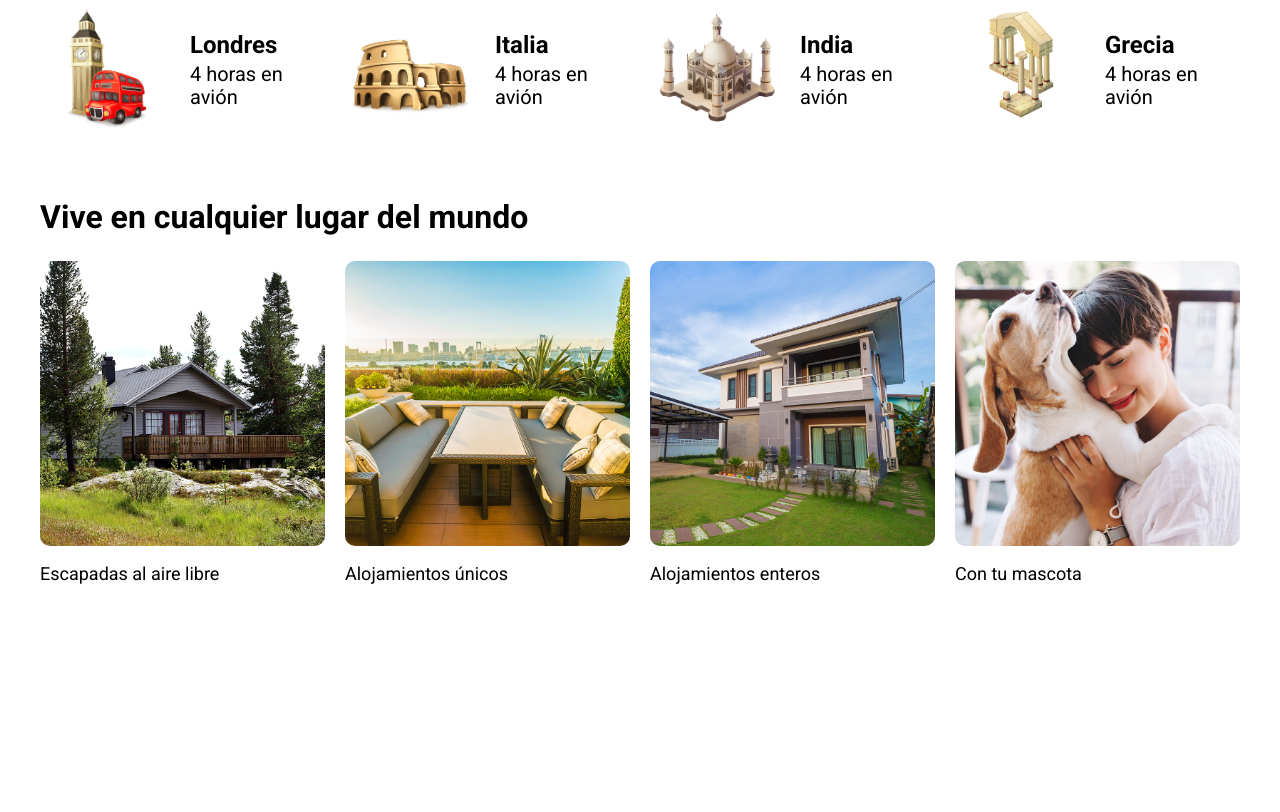
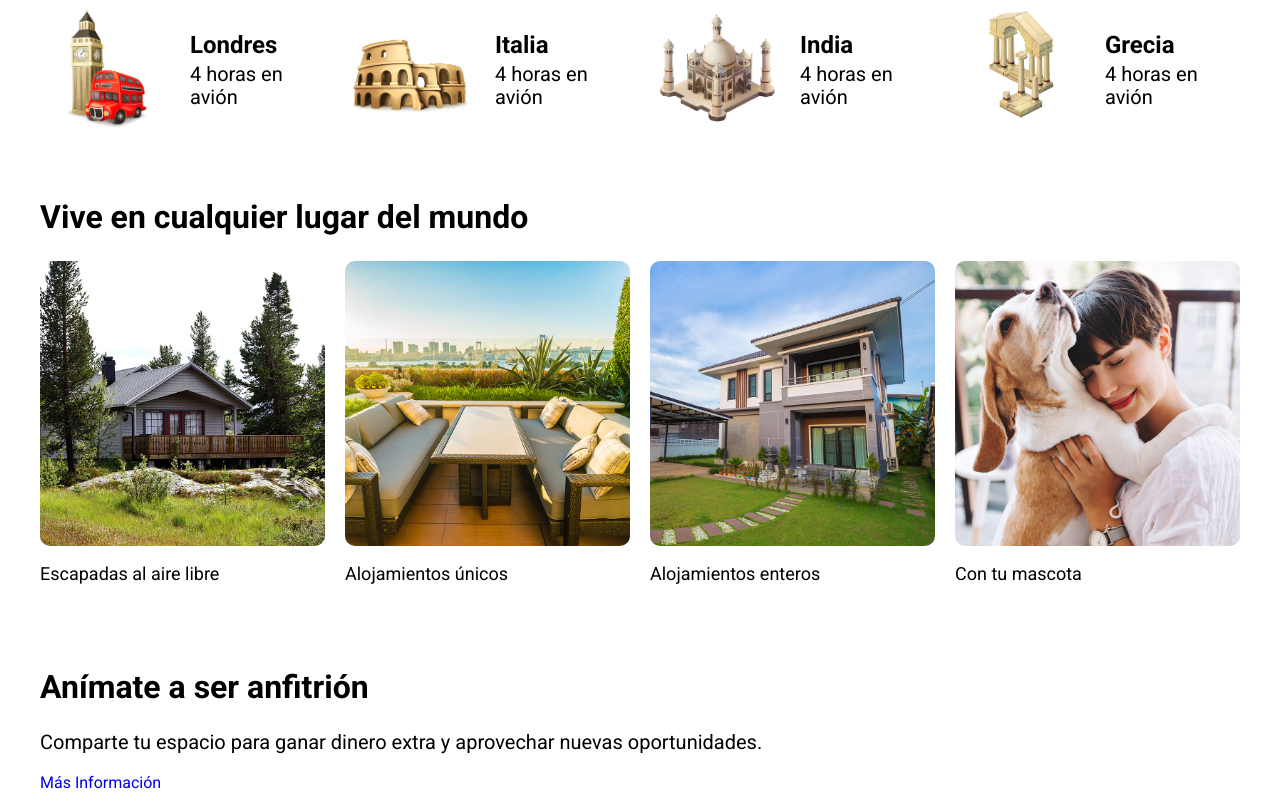
Before and after one commit to dauncosaciar/airbnb-app, a website: page index.html in a window 1280 px wide. Shown: the part 1034-1846 px from the top of the page. Before the commit the page ends 1657 px from the top, so only its background shows below. Drawn offline with nearby package versions, Linux system fonts and the light colour scheme; files that its build step writes are made by us from their sources; files whose address does not match are found by name.

Commit message:
add host section html code

```diff
--- a/index.html
+++ b/index.html
@@ -207,5 +207,17 @@
         </div>
       </div>
     </section>
+
+    <section class="host container section">
+      <div class="host__content">
+        <h2 class="host__heading">Anímate a ser anfitrión</h2>
+        <p class="host__text">
+          Comparte tu espacio para ganar dinero extra y aprovechar nuevas
+          oportunidades.
+        </p>
+
+        <a href="#" class="host__link">Más Información</a>
+      </div>
+    </section>
   </body>
 </html>
```
